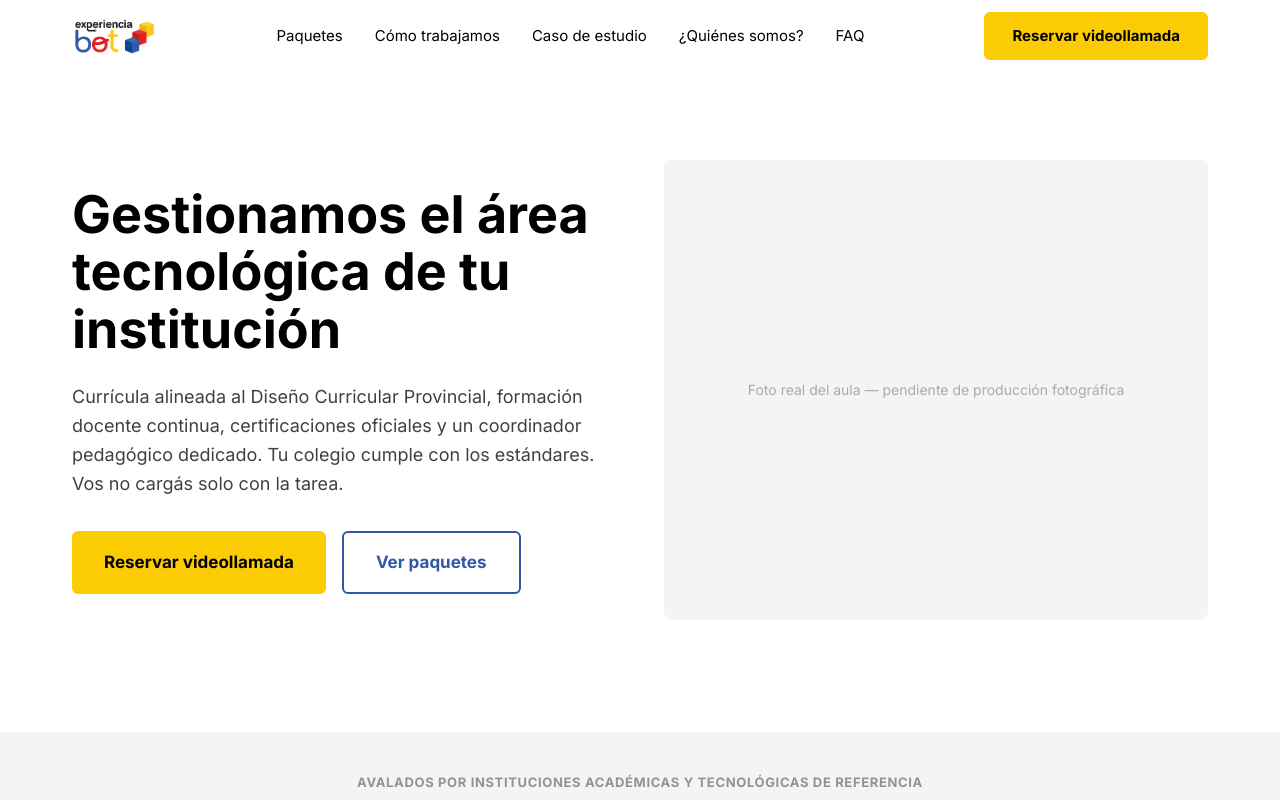
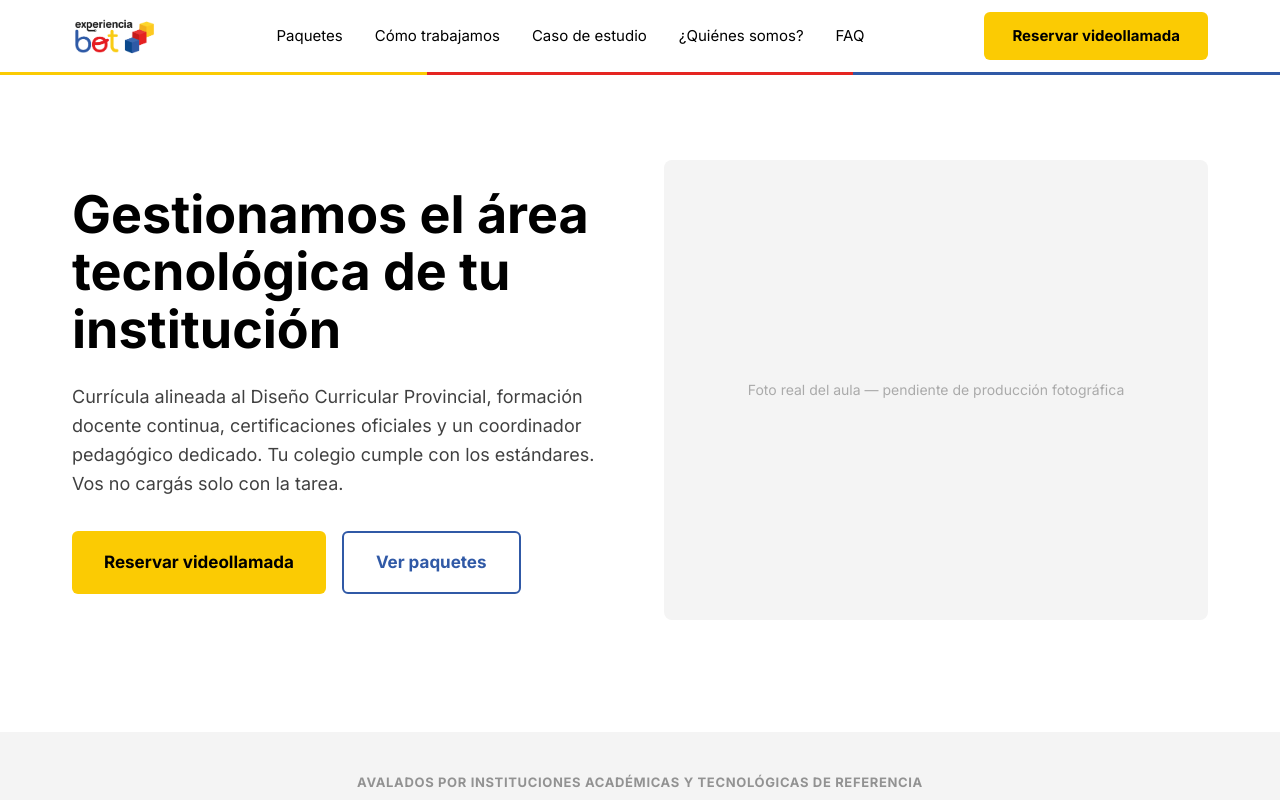
Before and after one commit to manugordon/experienciabot-web, a Next.js app: page / in a window 1280 px wide. Shown: the top 800 px of the page. Built offline with nearby package versions, Linux system fonts and the light colour scheme.

Commit message:
feat: add tricolor border bottom to navbar

```diff
--- a/components/layout/Navbar.tsx
+++ b/components/layout/Navbar.tsx
@@ -77,6 +77,12 @@ export default function Navbar() {
         </nav>
       </Container>
 
+      <div className="flex h-[3px] w-full">
+        <div className="flex-1 bg-brand-yellow" />
+        <div className="flex-1 bg-brand-red" />
+        <div className="flex-1 bg-brand-blue" />
+      </div>
+
       {isMenuOpen && (
         <div className="lg:hidden bg-white border-t border-gray-100">
           <Container>
```
